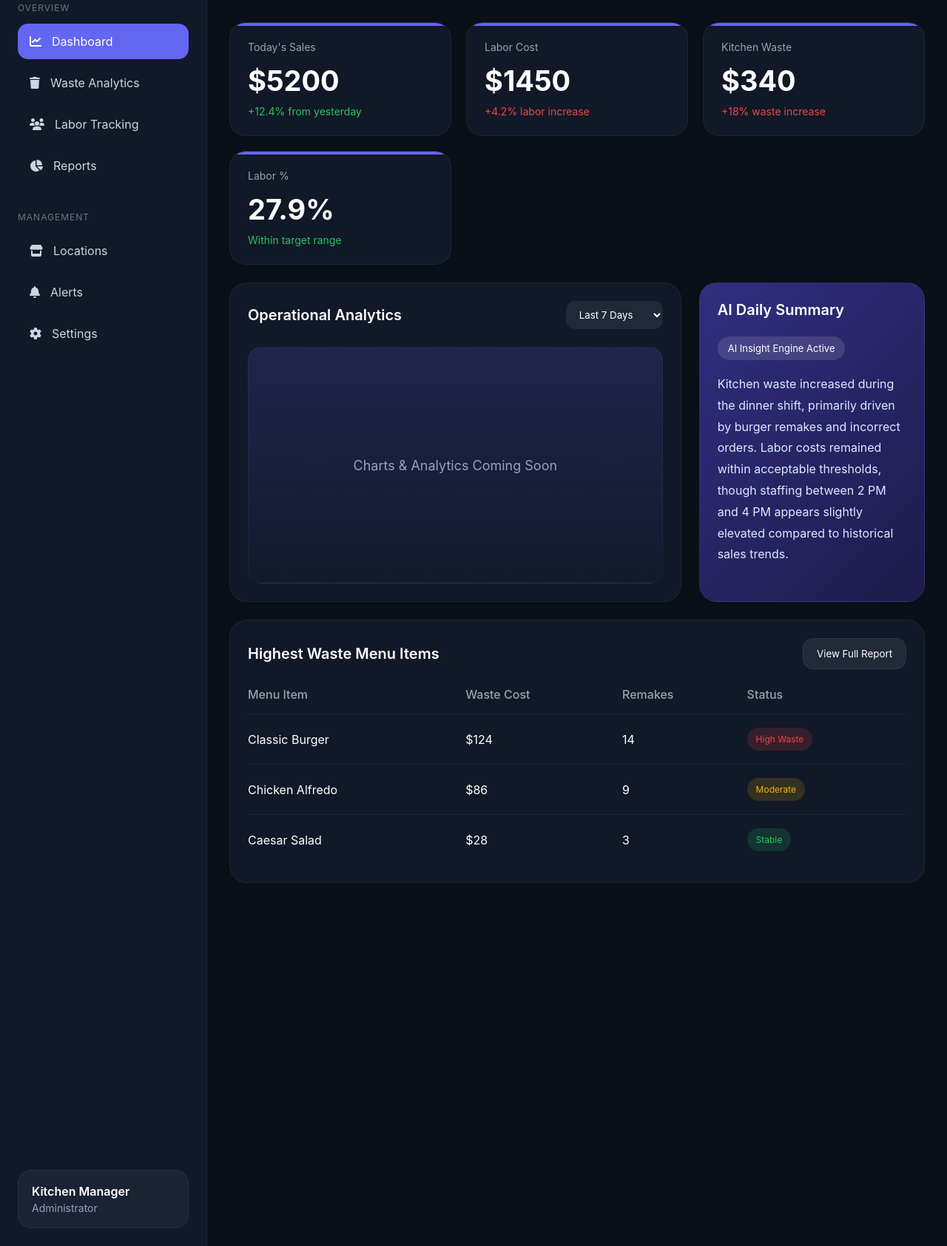
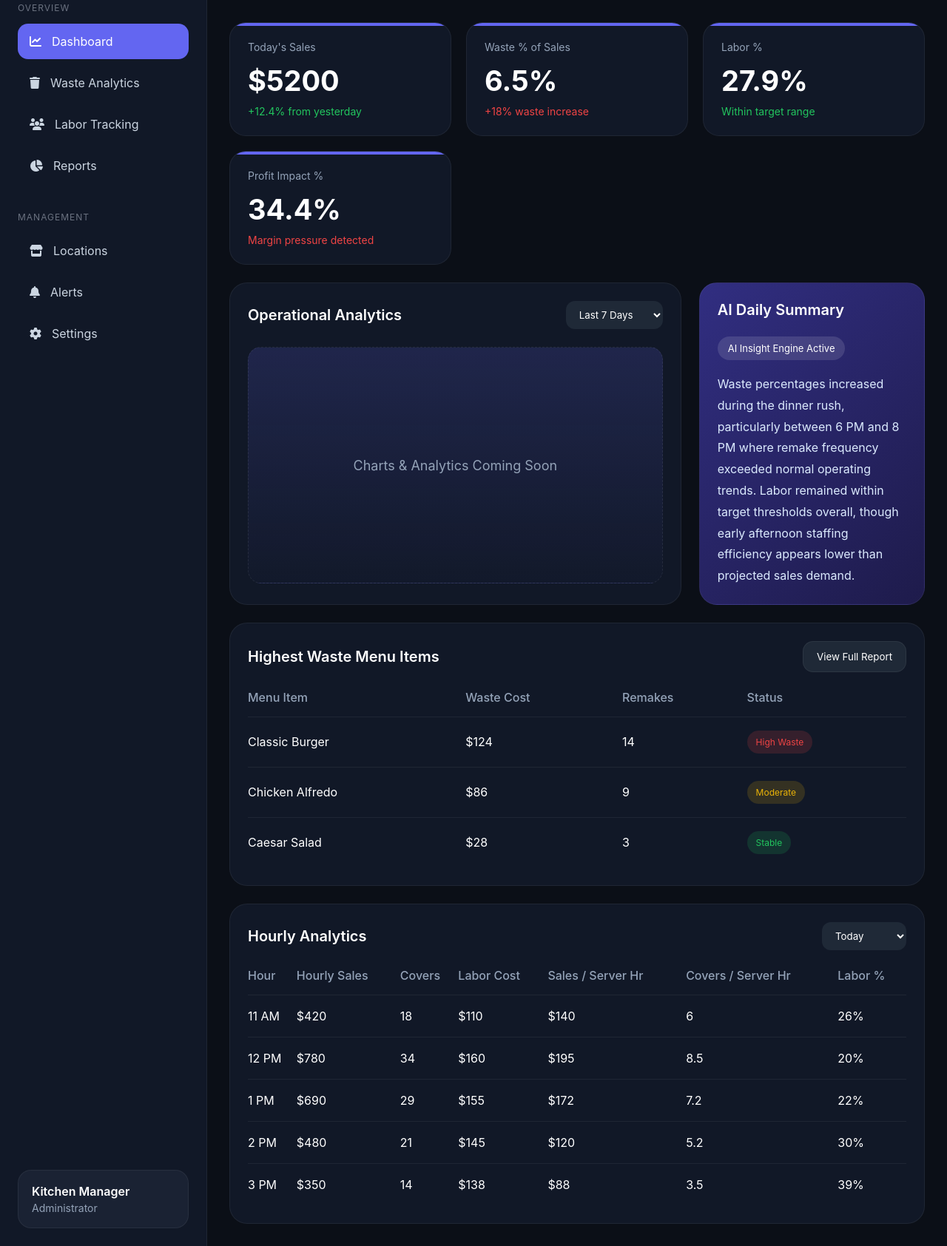
Before and after one commit to ajrsmith21-png/ai-restaurant-finance, a Flask app: page /dashboard in a window 1280 px wide. Shown: the part 95-1780 px from the top of the page at 74% size. Run offline with Flask 3, Linux system fonts and the light colour scheme.

Commit message:
dashboard rework

```diff
--- a/main.py
+++ b/main.py
@@ -11,23 +11,95 @@ def home():
 @app.route("/dashboard")
 def dashboard():
 
+    # CORE METRICS
+
     sales = 5200
     labor_cost = 1450
     waste_cost = 340
+    covers = 186
+
+    # PERCENTAGES
 
     labor_percent = round((labor_cost / sales) * 100, 1)
     waste_percent = round((waste_cost / sales) * 100, 1)
 
-    profit_impact = labor_cost + waste_cost
+    # PROFIT IMPACT
+
+    profit_impact_percent = round(
+        ((labor_cost + waste_cost) / sales) * 100,
+        1
+    )
+
+    # HOURLY ANALYTICS
+
+    hourly_data = [
+
+        {
+            "hour": "11 AM",
+            "sales": 420,
+            "covers": 18,
+            "labor_cost": 110,
+            "sales_per_server_hour": 140,
+            "covers_per_server_hour": 6,
+            "labor_percent": 26
+        },
+
+        {
+            "hour": "12 PM",
+            "sales": 780,
+            "covers": 34,
+            "labor_cost": 160,
+            "sales_per_server_hour": 195,
+            "covers_per_server_hour": 8.5,
+            "labor_percent": 20
+        },
+
+        {
+            "hour": "1 PM",
+            "sales": 690,
+            "covers": 29,
+            "labor_cost": 155,
+            "sales_per_server_hour": 172,
+            "covers_per_server_hour": 7.2,
+            "labor_percent": 22
+        },
+
+        {
+            "hour": "2 PM",
+            "sales": 480,
+            "covers": 21,
+            "labor_cost": 145,
+            "sales_per_server_hour": 120,
+            "covers_per_server_hour": 5.2,
+            "labor_percent": 30
+        },
+
+        {
+            "hour": "3 PM",
+            "sales": 350,
+            "covers": 14,
+            "labor_cost": 138,
+            "sales_per_server_hour": 88,
+            "covers_per_server_hour": 3.5,
+            "labor_percent": 39
+        }
+
+    ]
 
     return render_template(
         "dashboard.html",
+
         sales=sales,
         labor_cost=labor_cost,
         waste_cost=waste_cost,
+        covers=covers,
+
         labor_percent=labor_percent,
         waste_percent=waste_percent,
-        profit_impact=profit_impact,
+        profit_impact_percent=profit_impact_percent,
+
+        hourly_data=hourly_data,
+
         active_page="dashboard"
     )
 
--- a/templates/dashboard.html
+++ b/templates/dashboard.html
@@ -34,16 +34,8 @@
     </div>
 
     <div class="stat-card">
-        <div class="stat-label">Labor Cost</div>
-        <div class="stat-value">${{ labor_cost }}</div>
-        <div class="stat-change negative">
-            +4.2% labor increase
-        </div>
-    </div>
-
-    <div class="stat-card">
-        <div class="stat-label">Kitchen Waste</div>
-        <div class="stat-value">${{ waste_cost }}</div>
+        <div class="stat-label">Waste % of Sales</div>
+        <div class="stat-value">{{ waste_percent }}%</div>
         <div class="stat-change negative">
             +18% waste increase
         </div>
@@ -54,6 +46,14 @@
         <div class="stat-value">{{ labor_percent }}%</div>
         <div class="stat-change">
             Within target range
+        </div>
+    </div>
+
+    <div class="stat-card">
+        <div class="stat-label">Profit Impact %</div>
+        <div class="stat-value">{{ profit_impact_percent }}%</div>
+        <div class="stat-change negative">
+            Margin pressure detected
         </div>
     </div>
 
@@ -94,12 +94,12 @@
         </div>
 
         <div class="ai-summary">
-            Kitchen waste increased during the dinner shift,
-            primarily driven by burger remakes and incorrect
-            orders. Labor costs remained within acceptable
-            thresholds, though staffing between 2 PM and
-            4 PM appears slightly elevated compared to
-            historical sales trends.
+            Waste percentages increased during the dinner rush,
+            particularly between 6 PM and 8 PM where remake
+            frequency exceeded normal operating trends.
+            Labor remained within target thresholds overall,
+            though early afternoon staffing efficiency appears
+            lower than projected sales demand.
         </div>
 
     </div>
@@ -170,4 +170,54 @@
 
 </div>
 
+<div class="panel table-panel">
+
+    <div class="panel-header">
+        <div class="panel-title">
+            Hourly Analytics
+        </div>
+
+        <select class="dropdown">
+            <option>Today</option>
+            <option>Yesterday</option>
+            <option>This Week</option>
+        </select>
+    </div>
+
+    <table>
+
+        <thead>
+            <tr>
+                <th>Hour</th>
+                <th>Hourly Sales</th>
+                <th>Covers</th>
+                <th>Labor Cost</th>
+                <th>Sales / Server Hr</th>
+                <th>Covers / Server Hr</th>
+                <th>Labor %</th>
+            </tr>
+        </thead>
+
+        <tbody>
+
+            {% for row in hourly_data %}
+
+            <tr>
+                <td>{{ row.hour }}</td>
+                <td>${{ row.sales }}</td>
+                <td>{{ row.covers }}</td>
+                <td>${{ row.labor_cost }}</td>
+                <td>${{ row.sales_per_server_hour }}</td>
+                <td>{{ row.covers_per_server_hour }}</td>
+                <td>{{ row.labor_percent }}%</td>
+            </tr>
+
+            {% endfor %}
+
+        </tbody>
+
+    </table>
+
+</div>
+
 {% endblock %}
```
